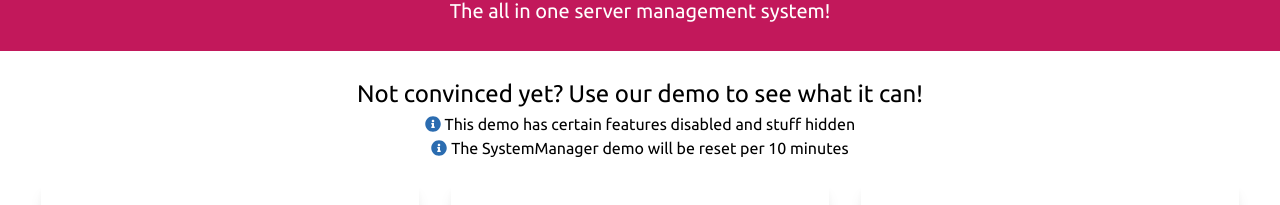
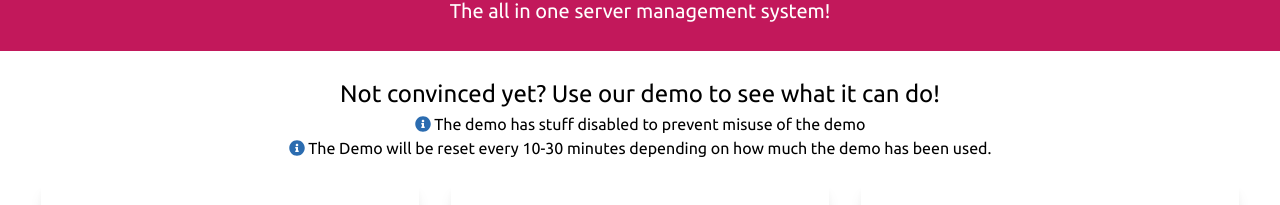
Before and after one commit to systemmanager-io/Showcase, a React (Create React App) app: page /demo in a window 1280 px wide. Shown: the part 141-346 px from the top of the page. Built offline with nearby package versions, Linux system fonts and the light colour scheme.

Commit message:
Update Demo.js

```diff
--- a/src/pages/Demo.js
+++ b/src/pages/Demo.js
@@ -11,9 +11,9 @@
             <Fragment>
                 <SystemManagerShowcaseTopBar/>
                 <div className="text-center showcase-padding">
-                    <h2 className="text-2xl">Not convinced yet? Use our demo to see what it can!</h2>
-                    <h5><Icons.FontAwesomeIcon className="text-blue-700" icon={faInfoCircle}/> This demo has certain features disabled and stuff hidden</h5>
-                    <p className="text-info"><Icons.FontAwesomeIcon className="text-blue-700" icon={faInfoCircle}/> The SystemManager demo will be reset per 10 minutes</p>
+                    <h2 className="text-2xl">Not convinced yet? Use our demo to see what it can do!</h2>
+                    <h5><Icons.FontAwesomeIcon className="text-blue-700" icon={faInfoCircle}/> The demo has stuff disabled to prevent misuse of the demo</h5>
+                    <p className="text-info"><Icons.FontAwesomeIcon className="text-blue-700" icon={faInfoCircle}/> The Demo will be reset every 10-30 minutes depending on how much the demo has been used.</p>
                     <hr/>
                     <div className="flex flex-wrap">
                         <div className="w-full md:w-6/12 lg:w-4/12">
```
